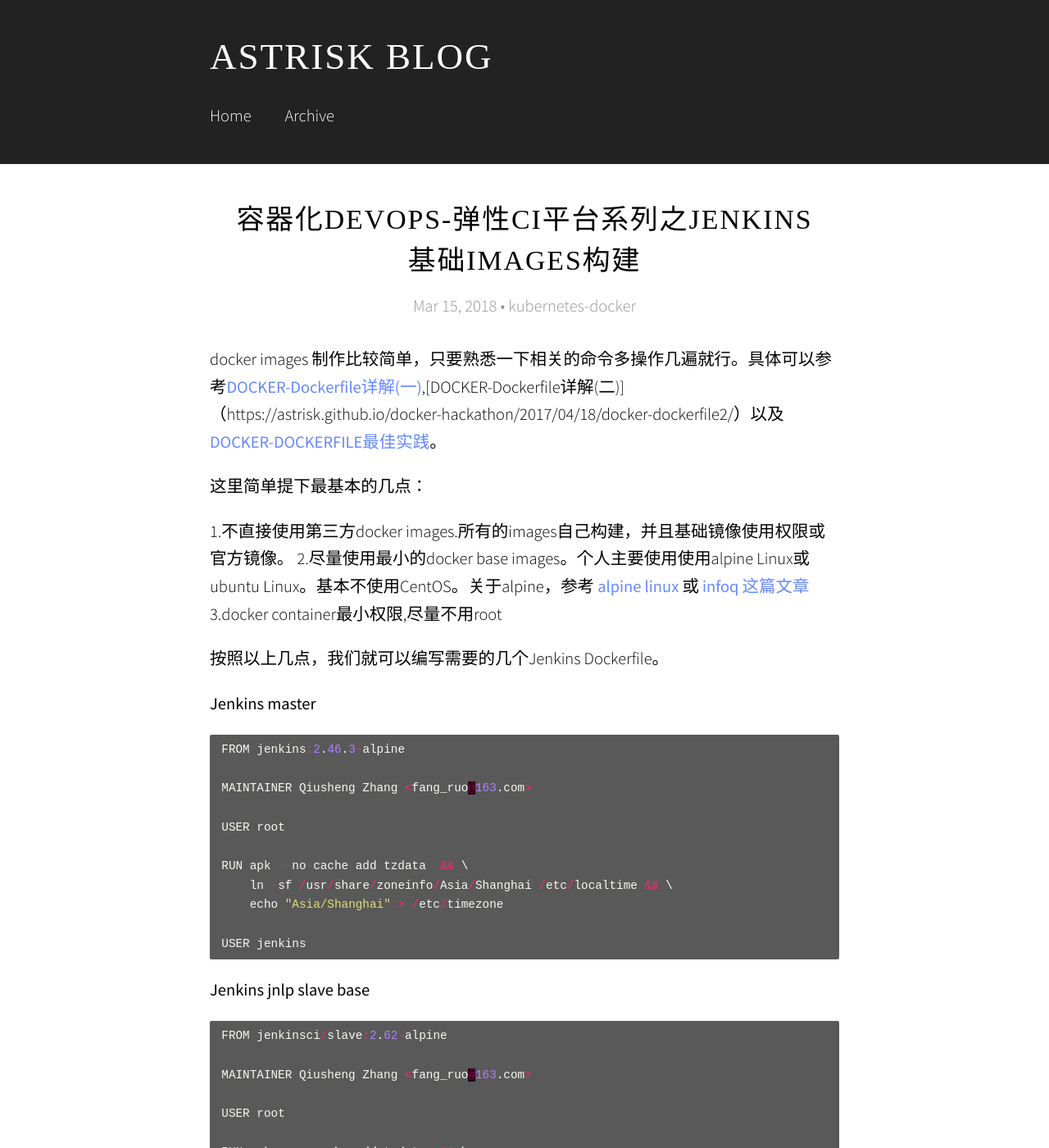
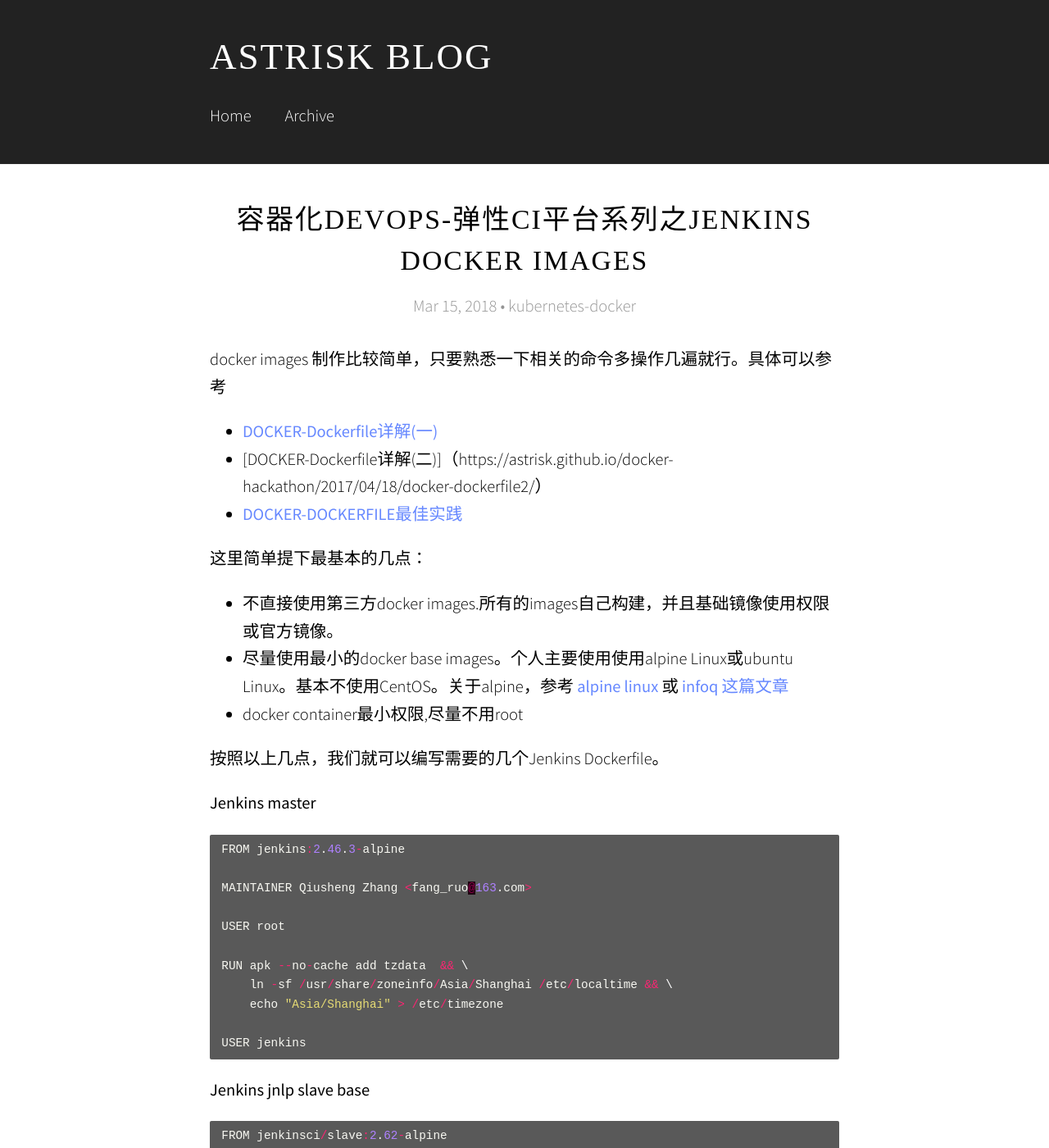
Before and after one commit to astrisk/astrisk.github.io, a Jekyll site: the page built from _posts/2018-03-15-docker-devops-jenkins images.md, in a window 1280 px wide and 1400 px high. Shown: the whole window at 82% size. Built offline with Jekyll 4.4.1, drawn with Linux system fonts in a browser that asks for light colours; some web fonts are replaced.

Commit message:
编辑样式

```diff
--- a/_posts/2018-03-15-docker-devops-jenkins images.md
+++ b/_posts/2018-03-15-docker-devops-jenkins images.md
@@ -1,16 +1,19 @@
 ---
-title:  "容器化DEVOPS-弹性CI平台系列之Jenkins 基础images构建"
+title:  "容器化DEVOPS-弹性CI平台系列之Jenkins docker images"
 date:   2018-03-15 12:37:00
 categories: kubernetes-docker
 ---
 
-docker images 制作比较简单，只要熟悉一下相关的命令多操作几遍就行。具体可以参考[DOCKER-Dockerfile详解(一)](https://astrisk.github.io/docker-hackathon/2017/04/17/docker-dockerfile/),[DOCKER-Dockerfile详解(二)]（https://astrisk.github.io/docker-hackathon/2017/04/18/docker-dockerfile2/）以及[DOCKER-DOCKERFILE最佳实践](https://astrisk.github.io/docker-hackathon/2017/04/21/dockerfile-bestpractices/)。
+docker images 制作比较简单，只要熟悉一下相关的命令多操作几遍就行。具体可以参考
+- [DOCKER-Dockerfile详解(一)](https://astrisk.github.io/docker-hackathon/2017/04/17/docker-dockerfile/)
+- [DOCKER-Dockerfile详解(二)]（https://astrisk.github.io/docker-hackathon/2017/04/18/docker-dockerfile2/）
+- [DOCKER-DOCKERFILE最佳实践](https://astrisk.github.io/docker-hackathon/2017/04/21/dockerfile-bestpractices/)
 
 这里简单提下最基本的几点：
 
-1.不直接使用第三方docker images.所有的images自己构建，并且基础镜像使用权限或官方镜像。
-2.尽量使用最小的docker base images。个人主要使用使用alpine Linux或ubuntu Linux。基本不使用CentOS。关于alpine，参考 [alpine linux](https://www.alpinelinux.org/about/) 或 [infoq 这篇文章](http://www.infoq.com/cn/news/2016/01/Alpine-Linux-5M-Docker)
-3.docker container最小权限,尽量不用root
+- 不直接使用第三方docker images.所有的images自己构建，并且基础镜像使用权限或官方镜像。
+- 尽量使用最小的docker base images。个人主要使用使用alpine Linux或ubuntu Linux。基本不使用CentOS。关于alpine，参考 [alpine linux](https://www.alpinelinux.org/about/) 或 [infoq 这篇文章](http://www.infoq.com/cn/news/2016/01/Alpine-Linux-5M-Docker)
+- docker container最小权限,尽量不用root
 
 按照以上几点，我们就可以编写需要的几个Jenkins Dockerfile。
 
```
